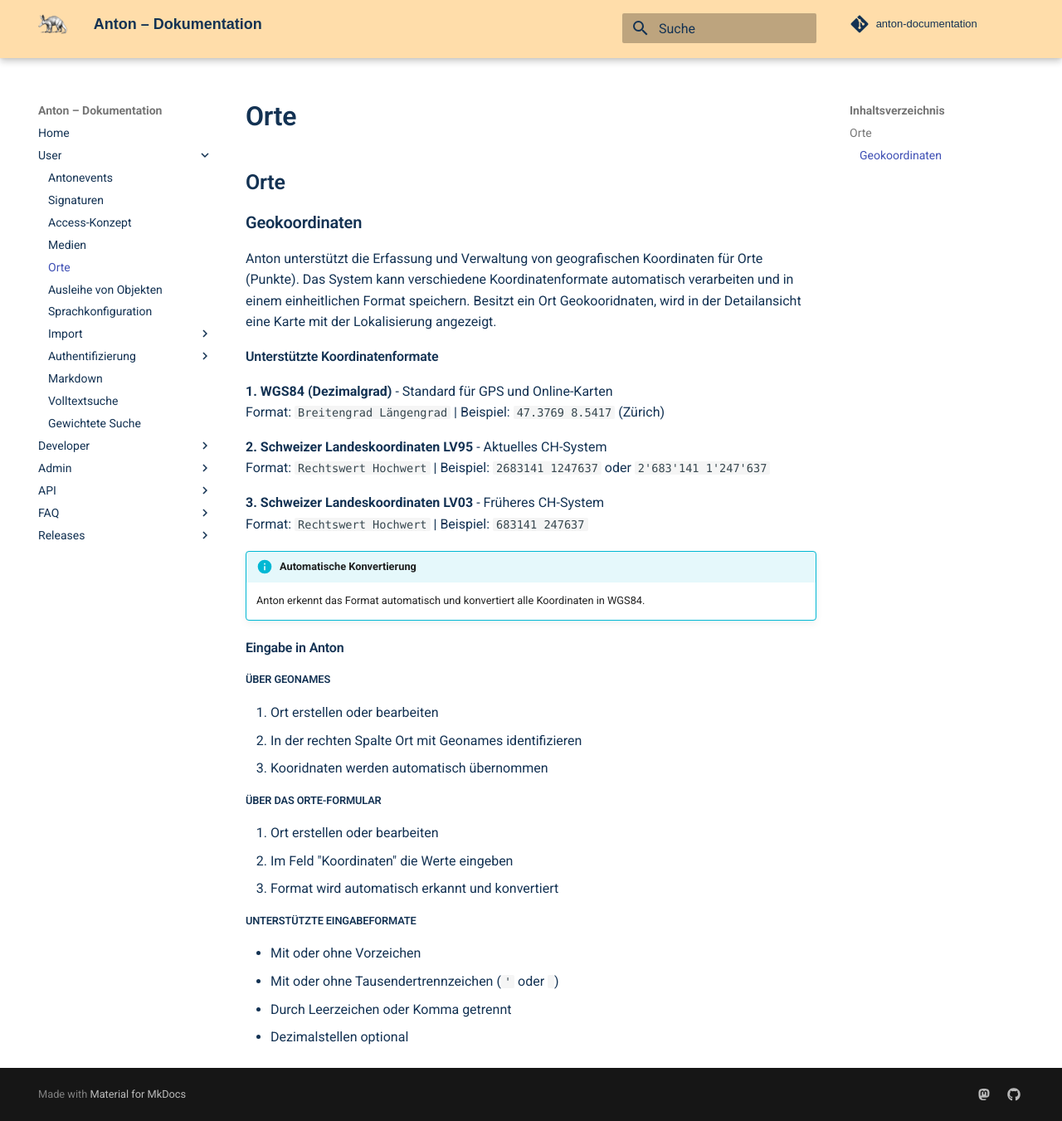
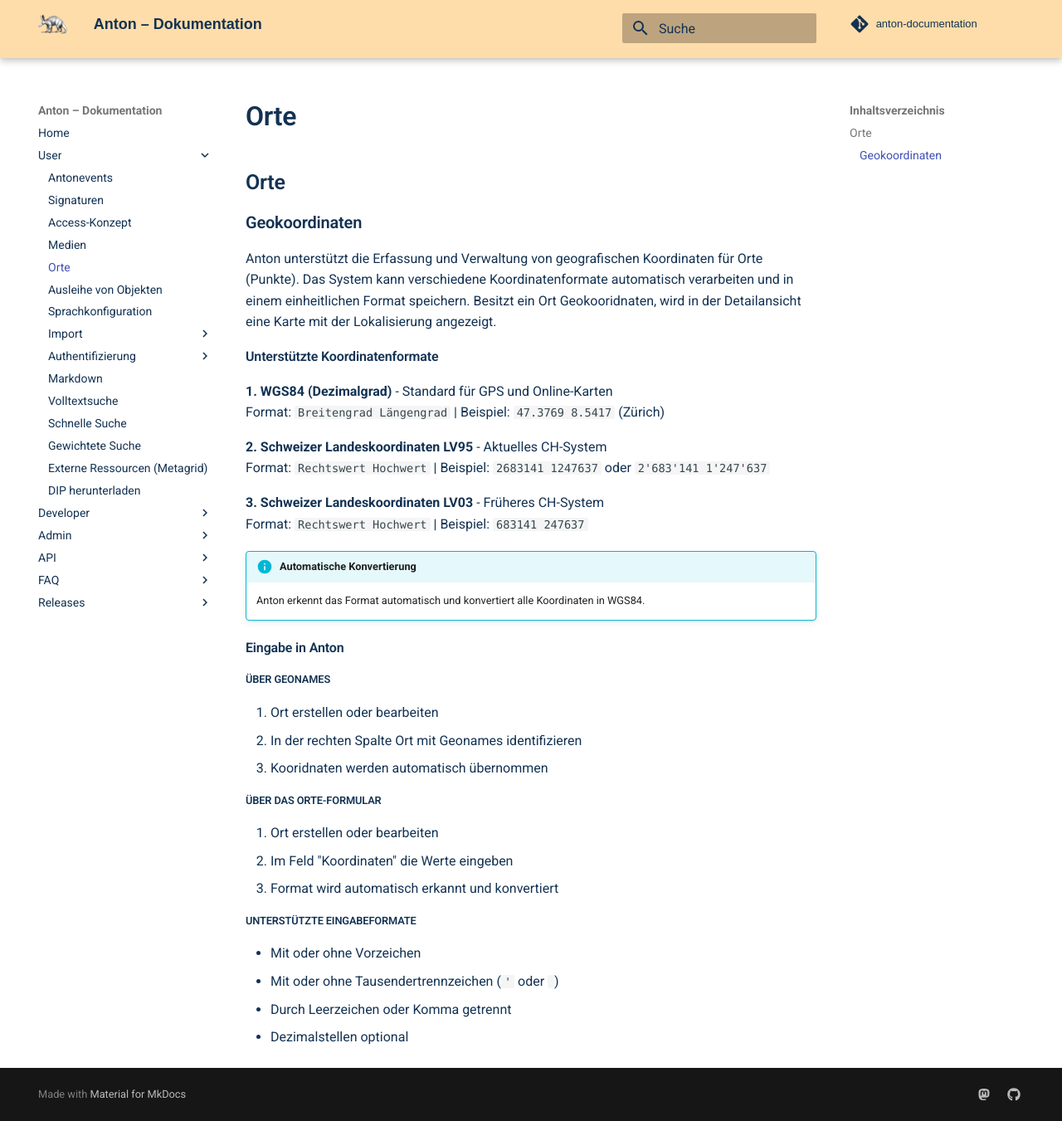
Before and after one commit to kraenzle-ritter/anton-documentation, an MkDocs documentation site: the page built from docs/user/places.md, in a window 1280 px wide and 1351 px high. Shown: the whole window at 83% size. Built offline with MkDocs 1.6.1 and Material for MkDocs 9.7.7, drawn with Linux system fonts in a browser that asks for light colours; some web fonts are replaced; comment, search, counter and statistics services are not loaded.

Commit message:
docs(nav): neue Seiten in die Navigation aufnehmen
Schnelle Suche (user/admin), externe Ressourcen und DIP-Download.

```diff
--- a/mkdocs.yml
+++ b/mkdocs.yml
@@ -54,7 +54,10 @@
       - Passkey Authentifizierung: user/passkey.md
     - Markdown: user/markdown.md
     - Volltextsuche: user/search.md
+    - Schnelle Suche: user/search-v2.md
     - Gewichtete Suche: user/weighted-search.md
+    - Externe Ressourcen (Metagrid): user/resources.md
+    - DIP herunterladen: user/download-dip.md
     #- SIP Ingest: user/sip-ingest.md
     # - Formulare: user/forms.md
     # - Einstellungen: user/settings.md
@@ -80,6 +83,7 @@
     - Logo: admin/logo.md
     - Authentication: admin/authentication.md
     - Mediengalerie: admin/gallery.md
+    - Schnelle Suche (Typesense): admin/typesense.md
     - Download-Formate:
       - DIP Download: admin/download-dip.md
       - Word-Findbuch: admin/download-word.md
```
